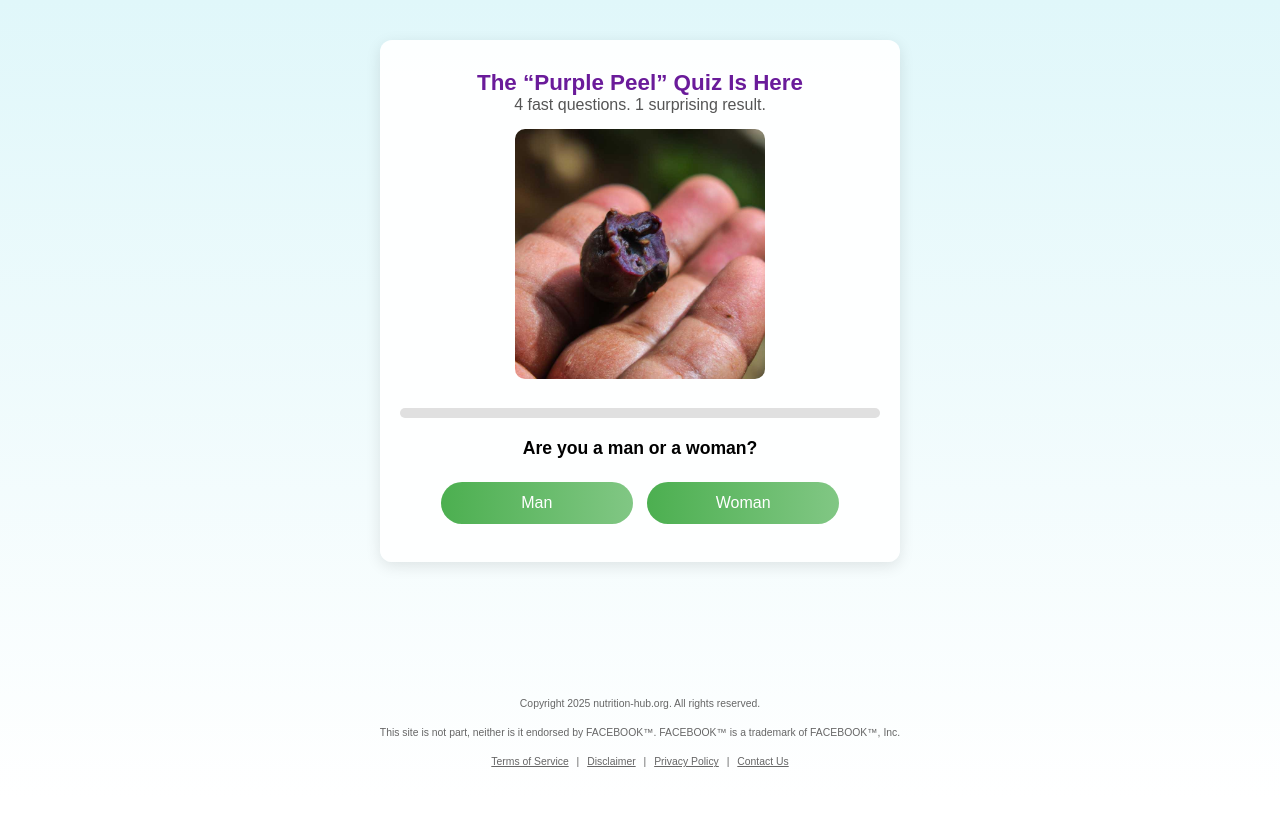
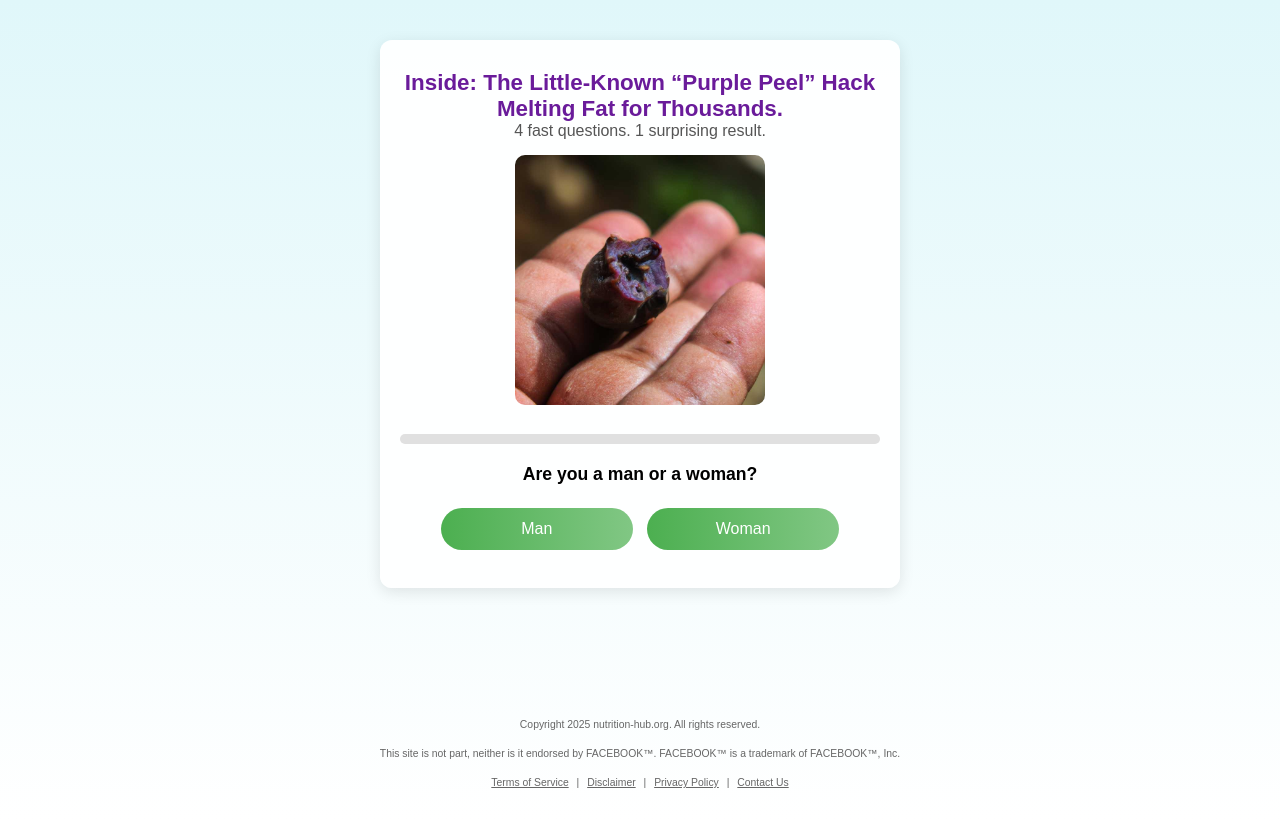
Before and after one commit to Jacobsmedia/Nutrition-hub, a plain HTML site: page lp4/index.html in a window 1280 px wide. Before the commit the page ends 800 px from the top, so only its background shows below. Drawn offline with Linux system fonts and the light colour scheme.

Commit message:
Refine LP4 headline

```diff
--- a/lp4/index.html
+++ b/lp4/index.html
@@ -150,7 +150,7 @@
 <body>
   <div id="survey-container">
     <div id="headline">
-      <h1>The “Purple Peel” Quiz Is Here</h1>
+      <h1>Inside: The Little-Known “Purple Peel” Hack Melting Fat for Thousands.</h1>
       <p>4 fast questions. 1 surprising result.</p>
       <img src="purple_peel_fruit.jpg" alt="Purple Peel" />
     </div>
```
